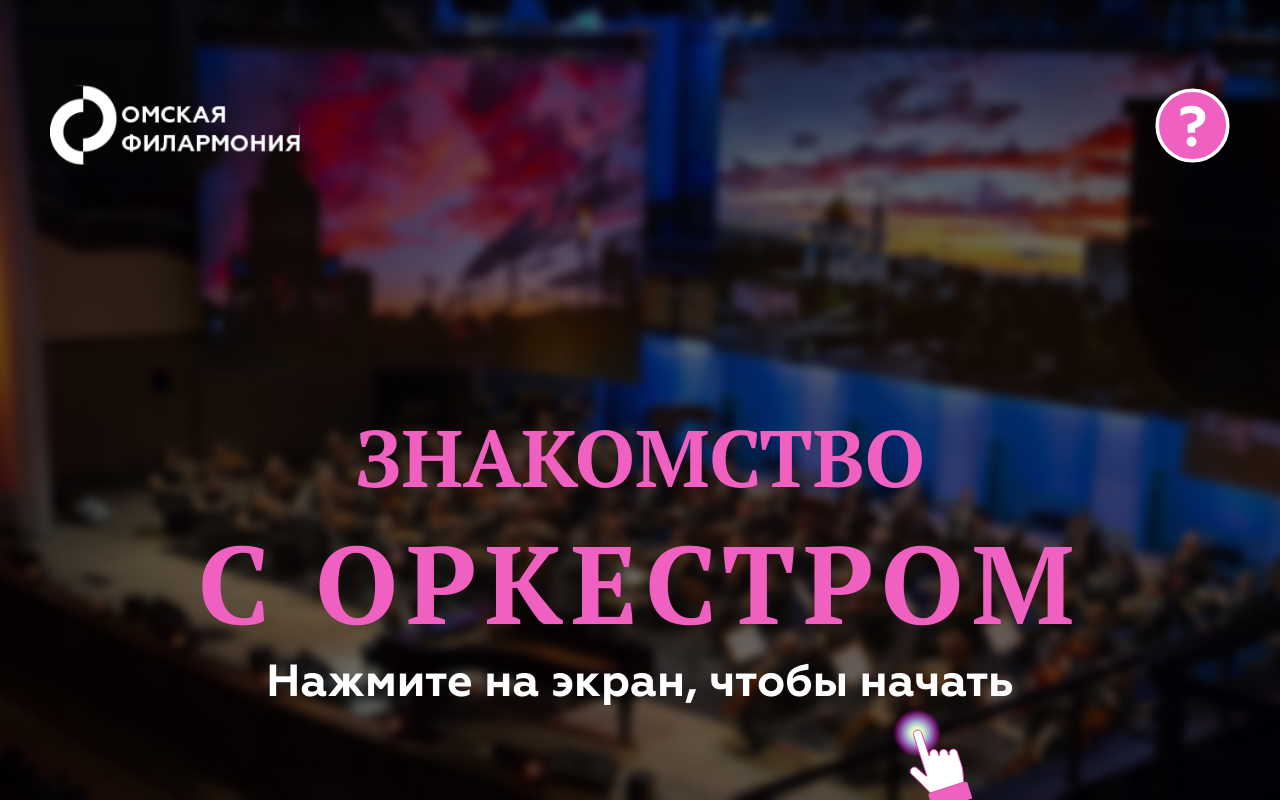
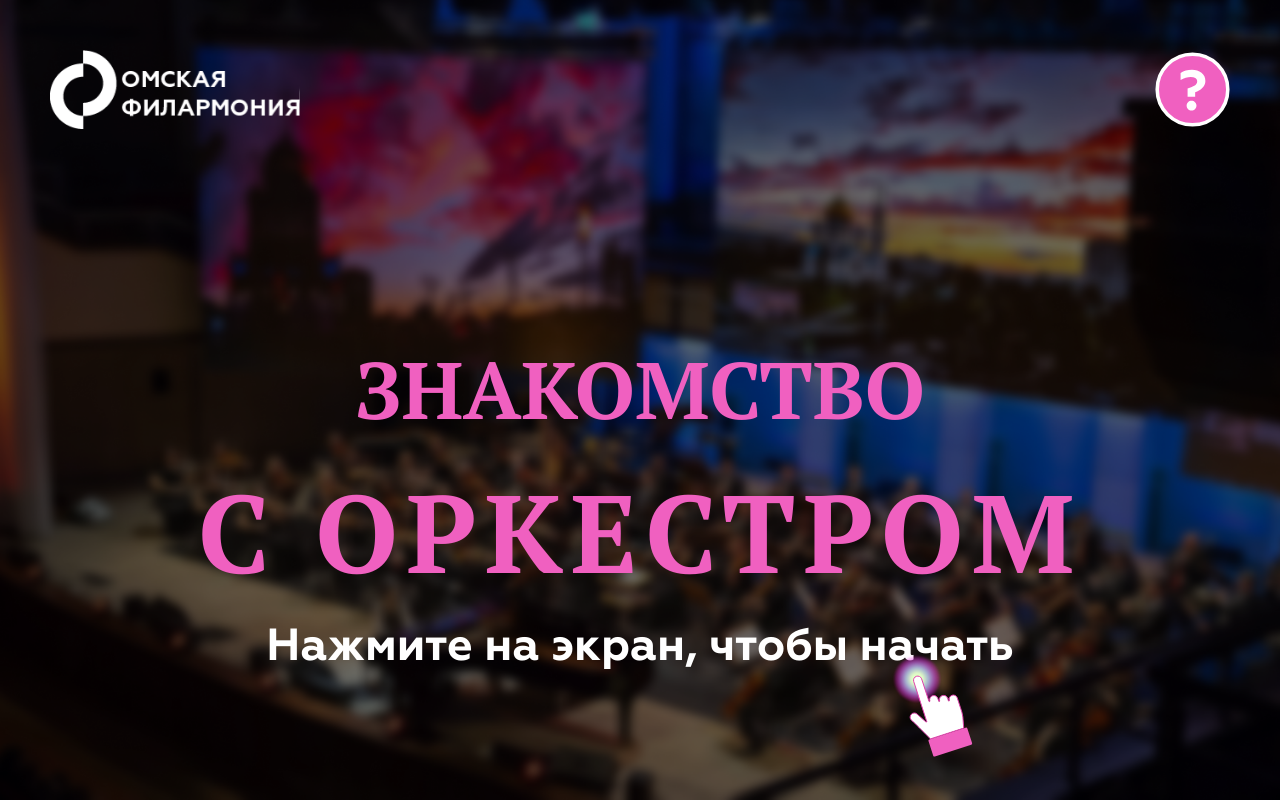
Before and after one commit to Student-Labs-2023/intro-orchestra, a Next.js app: page / in a window 1280 px wide. Built offline with nearby package versions, Linux system fonts and the light colour scheme.

Commit message:
add-tailwindCss

```diff
--- a/package.json
+++ b/package.json
@@ -18,5 +18,10 @@
     "react": "18.2.0",
     "react-dom": "18.2.0",
     "typescript": "5.1.6"
+  },
+  "devDependencies": {
+    "autoprefixer": "^10.4.14",
+    "postcss": "^8.4.25",
+    "tailwindcss": "^3.3.2"
   }
 }
--- /dev/null
+++ b/postcss.config.js
@@ -0,0 +1,6 @@
+module.exports = {
+  plugins: {
+    tailwindcss: {},
+    autoprefixer: {},
+  },
+}
--- a/src/app/globals.css
+++ b/src/app/globals.css
@@ -1,3 +1,7 @@
+@tailwind base;
+@tailwind components;
+@tailwind utilities;
+
 * {
   box-sizing: border-box;
   padding: 0;
@@ -7,7 +11,7 @@
 html,
 body {
   max-width: 100vw;
-  overflow-x: hidden;
+  overflow: hidden;
 }
 
 body {
--- a/src/components/home/header/TheHeader.tsx
+++ b/src/components/home/header/TheHeader.tsx
@@ -1,11 +1,11 @@
 import React from "react";
 import Link from "next/link";
 import Image from "next/image";
-import styles from "./header.module.css";
+
 
 export const TheHeader = () => {
   return (
-    <header className={styles.header}>
+    <header className="flex justify-between items-center gap-[25px] flex-wrap pr-[50px] pt-[50px] pl-[50px] mb-[200px]">
       <Link href="https://omfil.ru" style={{ zIndex: "2" }}>
         <Image
           src={"/logo.svg"}
--- a/src/components/home/header/header.module.css
+++ /dev/null
@@ -1,9 +0,0 @@
-.header {
-  display: flex;
-  justify-content: space-between;
-  align-items: center;
-  gap: 25px;
-  flex-wrap: wrap;
-  padding: 50px 50px 0 50px;
-  margin-bottom: 200px;
-}
--- a/src/components/home/main/TheMain.tsx
+++ b/src/components/home/main/TheMain.tsx
@@ -1,19 +1,21 @@
-import styles from './main.module.css'
-import Image from 'next/image';
+import Image from "next/image";
 import localFont from "next/font/local";
 
-const PTSerif = localFont({ src: "../../../fonts/PTSerif-Bold.ttf" })
-const geometria = localFont({ src: "../../../fonts/Geometria-Bold.woff" })
+const PTSerif = localFont({ src: "../../../fonts/PTSerif-Bold.ttf" });
+const geometria = localFont({ src: "../../../fonts/Geometria-Bold.woff" });
 
 export const TheMain = () => {
-	return (
-    <main className={styles.main}>
-      <h1 style={PTSerif.style}>
-        Знакомство <br/><span>c оркестром</span>
+  return (
+    <main className="relative flex flex-col justify-center items-center text-center uppercase">
+      <h1 style={PTSerif.style} className="text-[80px] text-[#f060c0]">
+        Знакомство <br />
+        <span className="text-[110px] tracking-[8px]">c оркестром</span>
       </h1>
-      <p style={geometria.style}>Нажмите на экран, чтобы начать</p>
+      <p style={geometria.style} className="text-[45px] text-white normal-case">
+        Нажмите на экран, чтобы начать
+      </p>
       <Image
-        className={styles.pointer}
+        className="absolute top-[90%] right-[24%]"
         src={"/pointer.svg"}
         alt={"Указатель"}
         width={85}
@@ -21,4 +23,4 @@ export const TheMain = () => {
       />
     </main>
   );
-}
+};
--- a/src/components/home/main/main.module.css
+++ /dev/null
@@ -1,31 +0,0 @@
-.main {
-  position: relative;
-  display: flex;
-  flex-direction: column;
-  justify-content: center;
-  align-items: center;
-  text-align: center;
-  text-transform: uppercase;
-}
-
-.main h1 {
-  font-size: 80px;
-  color: #f060c0;
-}
-
-.main h1 span {
-  font-size: 110px;
-  letter-spacing: 8px;
-}
-
-.main p {
-  font-size: 45px;
-  color: #fff;
-  text-transform: none;
-}
-
-.pointer {
-  position: absolute;
-  top: 90%;
-  right: 24%;
-}
--- /dev/null
+++ b/tailwind.config.js
@@ -0,0 +1,10 @@
+/** @type {import('tailwindcss').Config} */
+module.exports = {
+  content: [
+    "./src/**/*.{js,ts,jsx,tsx,mdx}",
+  ],
+  theme: {
+    extend: {},
+  },
+  plugins: [],
+};
```
Also changed, not shown: 1 other file (tests, documents, lock files or other folders).
